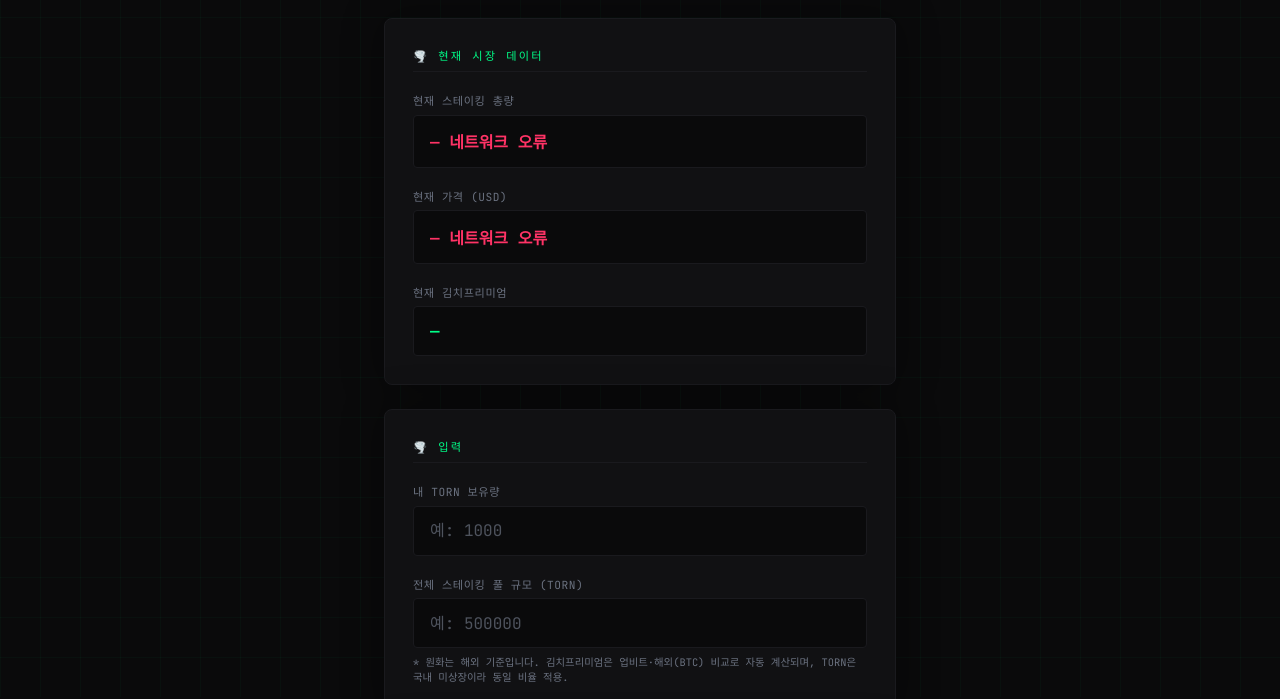
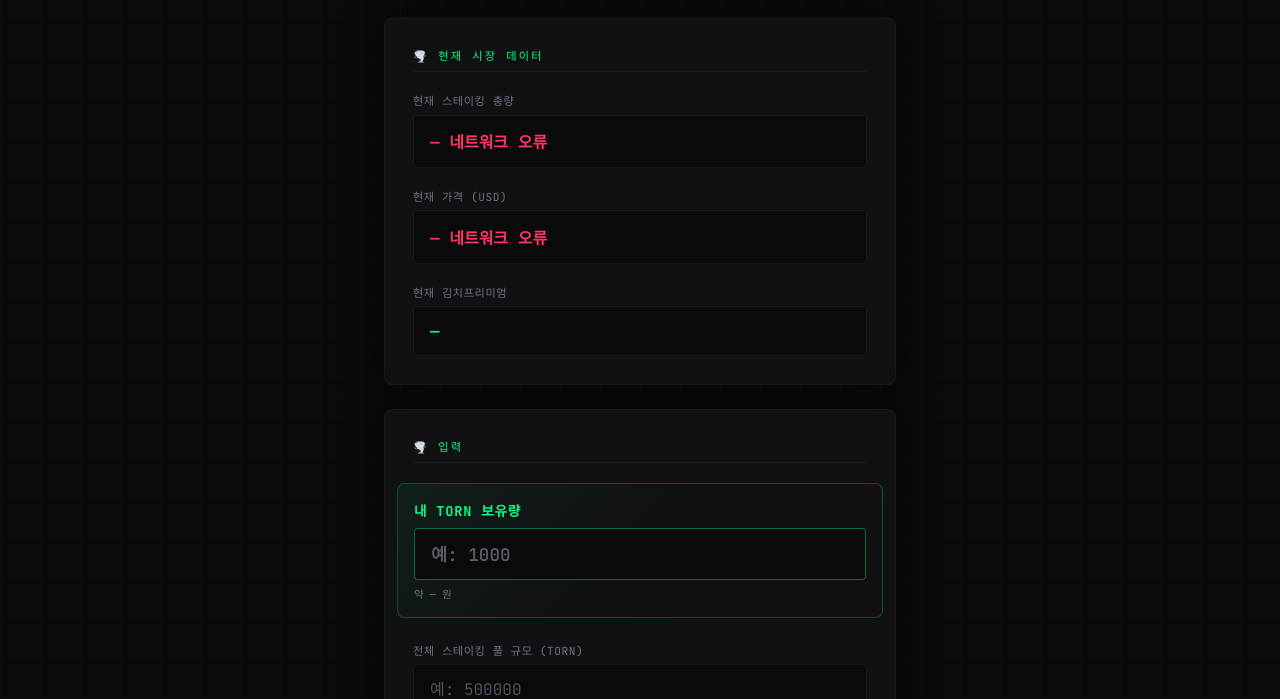
Before and after one commit to esse1000k-lang/torn-calculator, a plain HTML site: page index.html in a window 1280 px wide. Shown: the part 103-802 px from the top of the page. Drawn offline with nearby package versions, Linux system fonts and the light colour scheme; no server answers.

Commit message:
torn-calc
torn-calc

```diff
--- a/index.html
+++ b/index.html
@@ -169,6 +169,36 @@
       opacity: 0.7;
     }
 
+    .input-group--user-torn {
+      padding: 1rem;
+      margin-left: -1rem;
+      margin-right: -1rem;
+      margin-bottom: 1.5rem;
+      background: linear-gradient(135deg, rgba(0, 255, 136, 0.06) 0%, transparent 50%);
+      border: 1px solid rgba(0, 255, 136, 0.25);
+      border-radius: 8px;
+    }
+    .input-group--user-torn label {
+      font-size: 0.85rem;
+      font-weight: 700;
+      color: var(--neon);
+      letter-spacing: 0.06em;
+      margin-bottom: 0.5rem;
+    }
+    .input-group--user-torn input {
+      border-color: rgba(0, 255, 136, 0.4);
+      background: var(--bg-dark);
+      font-size: 1.1rem;
+      font-weight: 600;
+    }
+    .input-group--user-torn input::placeholder {
+      opacity: 0.8;
+    }
+    .input-group--user-torn input:focus {
+      border-color: var(--neon);
+      box-shadow: 0 0 0 2px var(--neon-glow), 0 0 20px rgba(0, 255, 136, 0.15);
+    }
+
     .hint {
       font-size: 0.65rem;
       color: var(--text-muted);
@@ -220,7 +250,7 @@
     }
 
     .share-percent {
-      font-size: 0.9rem;
+      font-size: 1.1rem;
       font-weight: 600;
       color: var(--danger);
     }
@@ -360,9 +390,10 @@
 
     <div class="card">
       <div class="card-title">🌪️ 입력</div>
-      <div class="input-group">
+      <div class="input-group input-group--user-torn">
         <label for="userTorn">내 TORN 보유량</label>
         <input type="number" id="userTorn" placeholder="예: 1000" min="0" step="any" value="">
+        <p class="hint user-torn-krw" id="userTornKrw">약 — 원</p>
       </div>
       <div class="input-group">
         <label for="totalPool">전체 스테이킹 풀 규모 (TORN)</label>
@@ -500,6 +531,7 @@
       const totalStakedDisplay = document.getElementById('totalStakedDisplay');
       const priceDisplay = document.getElementById('priceDisplay');
       const kimchiPremiumDisplay = document.getElementById('kimchiPremiumDisplay');
+      const userTornKrwEl = document.getElementById('userTornKrw');
 
       function fetchTotalStaked() {
         const url = 'https://api.etherscan.io/v2/api?' + new URLSearchParams({
@@ -683,6 +715,12 @@
         shareBar.style.width = sharePercent + '%';
         shareText.textContent = sharePercent.toFixed(4) + '%';
 
+        if (userTornKrwEl) {
+          var userKrw = (userTorn > 0 && tornPriceKrw > 0) ? userTorn * tornPriceKrw : 0;
+          if (userKrw > 0 && kimchiPremiumAuto != null) userKrw = userKrw * (1 + kimchiPremiumAuto / 100);
+          userTornKrwEl.textContent = userKrw > 0 ? '약 ' + formatKrw(userKrw) : '약 — 원';
+        }
+
         function updateRow(ethAmount, el, krwEl) {
           var totalFee = ethAmount * FEE_RATE;
           var myDividendEth = totalPool > 0 && userTorn > 0 ? totalFee * (userTorn / totalPool) : 0;
```
